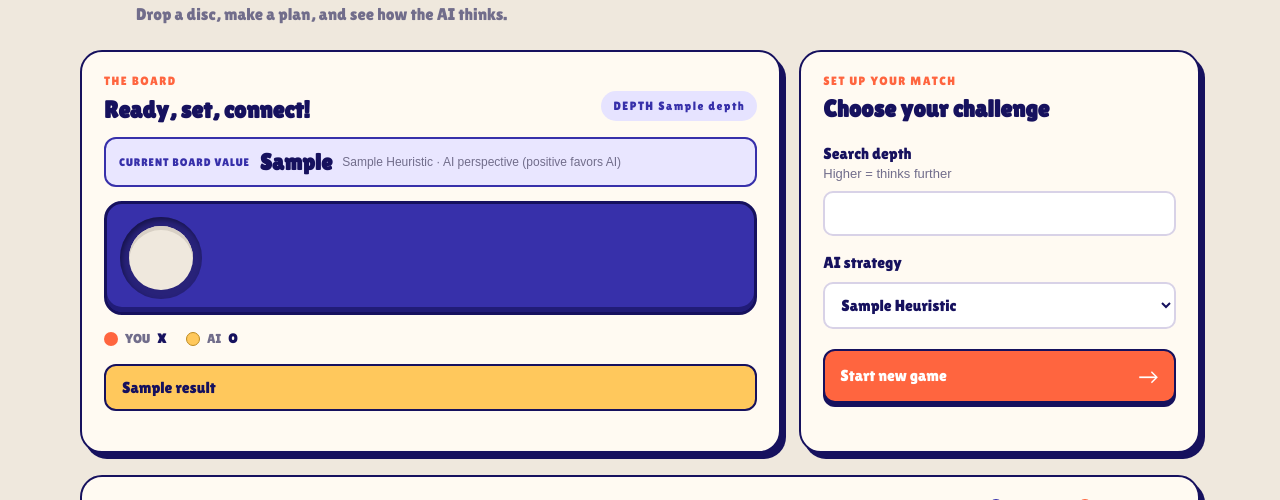
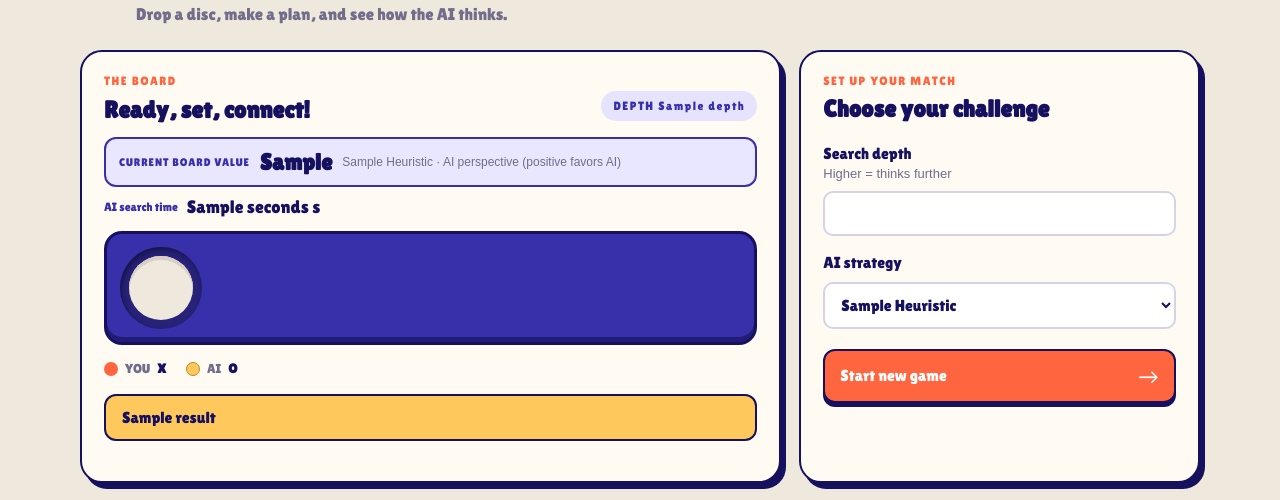
Before and after one commit to Belal-ai7/Connect_4, a Flask app: template templates/index.html in a window 1280 px wide. Shown: the part 279-779 px from the top of the page. Run offline with Flask 3, Linux system fonts and the light colour scheme; the template is opened without the code that fills it: most values are stand-ins (such as "Sample title", 1, 10 or a date in 2020).

Commit message:
add support for totak run time exceution  and total node expanded

```diff
--- a/app.py
+++ b/app.py
@@ -2,6 +2,7 @@
 
 from uuid import uuid4
 from math import isinf
+from time import perf_counter
 
 from flask import Flask, flash, redirect, render_template, request, session, url_for
 
@@ -68,6 +69,7 @@ def tree_to_data(node):
         "beta": display_value(node.beta),
         "leaf_kind": node.leaf_kind.name if node.leaf_kind else None,
         "pruned": node.pruned,
+        "subtree_nodes": node.subtree_nodes,
         "board": [[cell.name for cell in row] for row in node.board.grid],
         "children": [
             {"column": option.pos + 1, "node": tree_to_data(option.target)}
@@ -79,8 +81,10 @@ def tree_to_data(node):
 def choose_ai_move(board, depth, heuristic_name):
     """Search from the AI's perspective and return its move and search tree."""
     searcher = Searcher(get_heuristic(heuristic_name), depth)
+    started = perf_counter()
     column, root = searcher.best_move(swap_players(board))
-    return column, tree_to_data(root)
+    elapsed = perf_counter() - started
+    return column, tree_to_data(root), elapsed
 
 
 def game_result(board):
@@ -161,9 +165,14 @@ def play_move():
         save_game(board, game["depth"], game["heuristic"], game_over=True)
         return redirect(url_for("index"))
 
-    ai_column, tree = choose_ai_move(board, game["depth"], game["heuristic"])
+    ai_column, tree, elapsed = choose_ai_move(
+        board, game["depth"], game["heuristic"]
+    )
     board.drop_disk(ai_column, CellValue.SECOND)
     save_game(board, game["depth"], game["heuristic"], game_over=board.is_full())
+    session["game"]["last_search"] = {
+        "seconds": round(elapsed, 4),
+    }
     TREE_CACHE[session["game_id"]] = tree
     return redirect(url_for("index"))
 
--- a/connect4_game/models.py
+++ b/connect4_game/models.py
@@ -110,6 +110,7 @@ class Node:
 
         self.children : list[Option] = []
         self.pruned = 0           # number of siblings skipped by a cut-off
+        self.subtree_nodes = 1    # this node plus expanded descendants
 
         self.leaf_kind = None     # "heuristic" | "terminal" | None
 
--- a/connect4_game/searcher.py
+++ b/connect4_game/searcher.py
@@ -34,6 +34,7 @@ class Searcher:
     def __minimize(self, node : Node):
         if self.__base_case(node):
             return
+        node.subtree_nodes = 1
         moves = node.board.valid_moves()
         node.value = float("inf")
 
@@ -48,6 +49,7 @@ class Searcher:
             node.children.append(option)
 
             self.__maximize(child_node)
+            node.subtree_nodes += child_node.subtree_nodes
 
             node.beta = min(node.beta, child_node.value)
             node.value = min(node.value, child_node.value)
@@ -60,6 +62,7 @@ class Searcher:
     def __maximize(self, node : Node):
         if self.__base_case(node):
             return
+        node.subtree_nodes = 1
         moves = node.board.valid_moves()
         node.value = float("-inf")
 
@@ -74,6 +77,7 @@ class Searcher:
             node.children.append(option)
 
             self.__minimize(child_node)
+            node.subtree_nodes += child_node.subtree_nodes
 
             node.alpha = max(node.alpha, child_node.value)
             node.value = max(node.value, child_node.value)
--- a/static/style.css
+++ b/static/style.css
@@ -35,6 +35,8 @@ h2 { font-size:24px; margin-bottom:14px; }
 .depth-tag { background:#e6e3ff; color:var(--violet); padding:8px 12px; border-radius:999px; white-space:nowrap; }
 .board-eval { display:flex; align-items:center; gap:10px; flex-wrap:wrap; margin:0 0 14px; padding:10px 13px; background:#e9e6ff; border:2px solid var(--violet); border-radius:12px; }
 .board-eval span { color:var(--violet); font-size:11px; letter-spacing:.08em; }.board-eval strong { font-size:23px; color:var(--ink); }.board-eval small { color:var(--muted); font:12px Arial,sans-serif; }
+.search-stats { display:flex; flex-wrap:wrap; align-items:center; gap:9px; margin:-5px 0 14px; color:var(--muted); font:12px Arial,sans-serif; }
+.search-stats b { color:var(--ink); font:18px var(--font); }.search-stats span:first-child { color:var(--violet); font-family:var(--font); }
 .board-frame { background:var(--violet); padding:13px; border:3px solid var(--ink); border-radius:18px; box-shadow:inset 0 -5px 0 #211c78; }
 .board-grid { display:grid; grid-template-columns:repeat(7,1fr); gap:8px; }
 .slot { aspect-ratio:1; display:grid; place-items:center; background:#282279; border-radius:50%; box-shadow:inset 2px 3px 5px #17144d; }
--- a/templates/index.html
+++ b/templates/index.html
@@ -39,6 +39,9 @@
           <div class="board-eval"><span>CURRENT BOARD VALUE</span><strong>{{ board_value }}</strong>
             <small>{{ game.heuristic|replace('_', ' ')|title }} · AI perspective (positive favors AI)</small>
           </div>
+          {% if game.last_search %}
+            <div class="search-stats"><span>AI search time</span><b>{{ game.last_search.seconds }} s</b></div>
+          {% endif %}
         {% endif %}
 
         {% if game and not result %}
```
